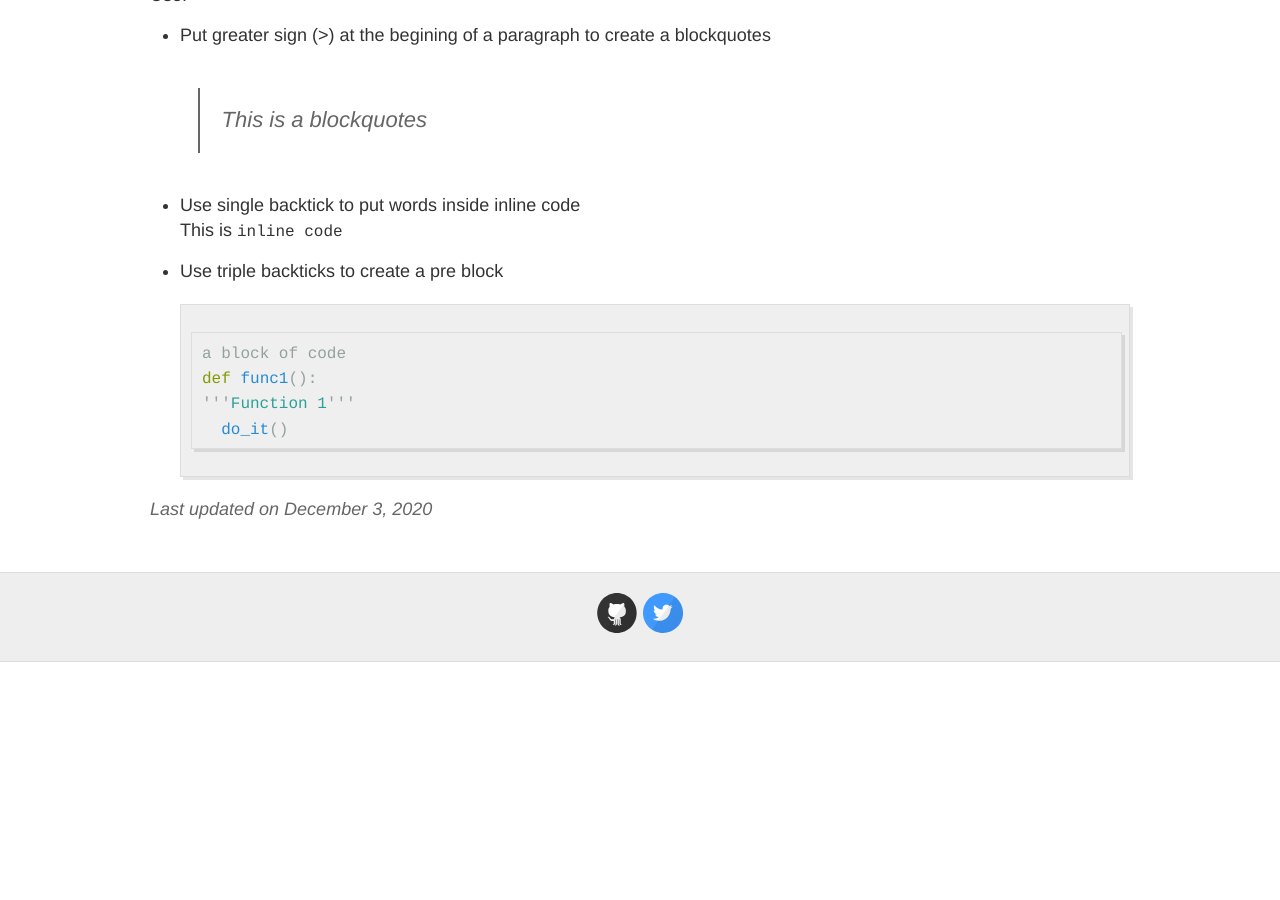
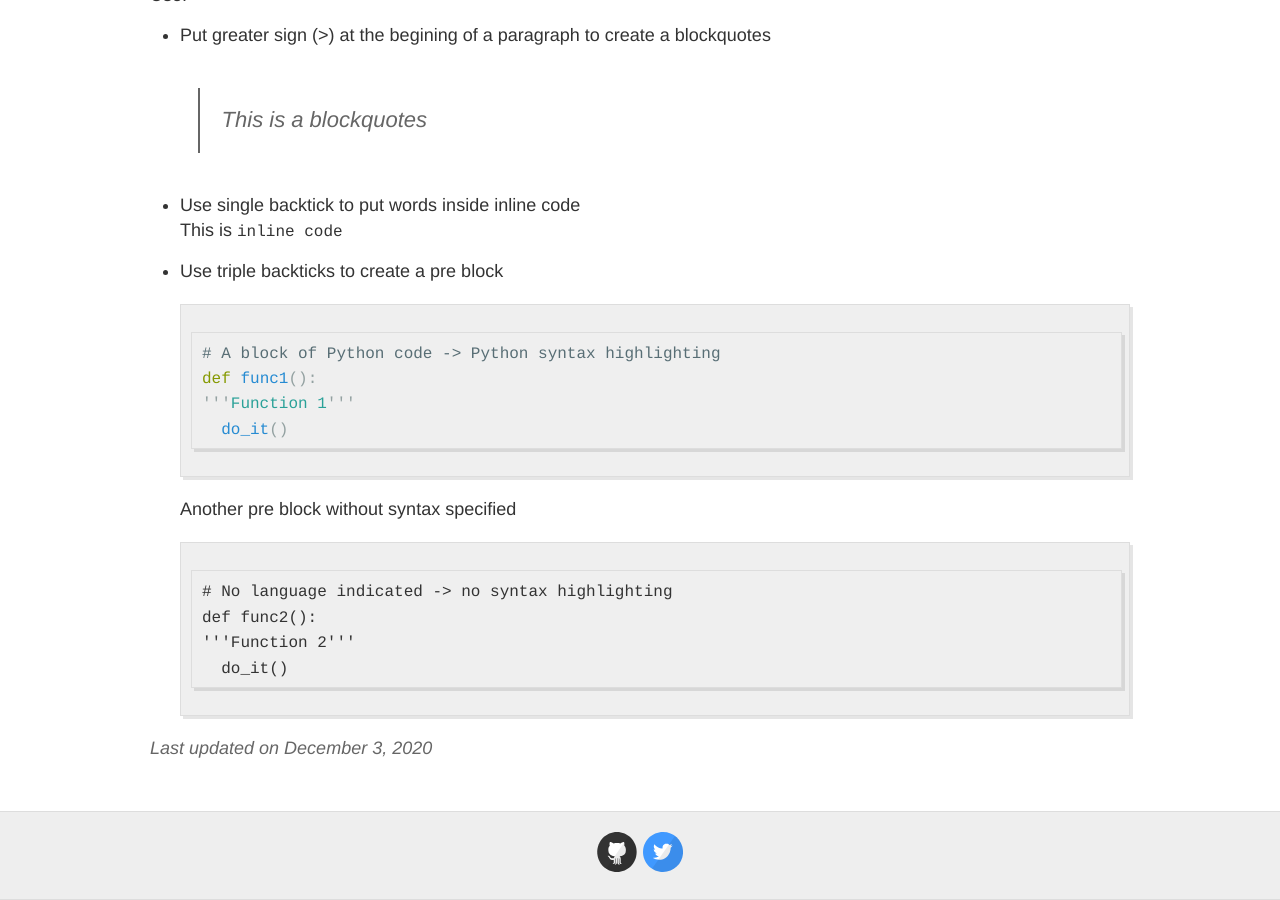
Before and after one commit to loitd/loitd.github.io, a Jekyll site: the page built from _cheatsheets/2020-12-03-markdown-cheatsheet.md, in a window 1280 px wide and 900 px high, scrolled down 1131 px. Built offline with Jekyll 4.4.1, drawn with Linux system fonts in a browser that asks for light colours; before the commit the page ends 1793 px from its top, so only the background shows below that.

Commit message:
updated-by-loitd

````diff
--- a/_cheatsheets/2020-12-03-markdown-cheatsheet.md
+++ b/_cheatsheets/2020-12-03-markdown-cheatsheet.md
@@ -38,8 +38,15 @@ This is `inline code`
 
 - Use triple backticks to create a pre block
 ```python
-a block of code
+# A block of Python code -> Python syntax highlighting
 def func1():
 '''Function 1'''
     do_it()
 ```
+Another pre block without syntax specified
+```
+# No language indicated -> no syntax highlighting
+def func2():
+'''Function 2'''
+    do_it()
+```
````
